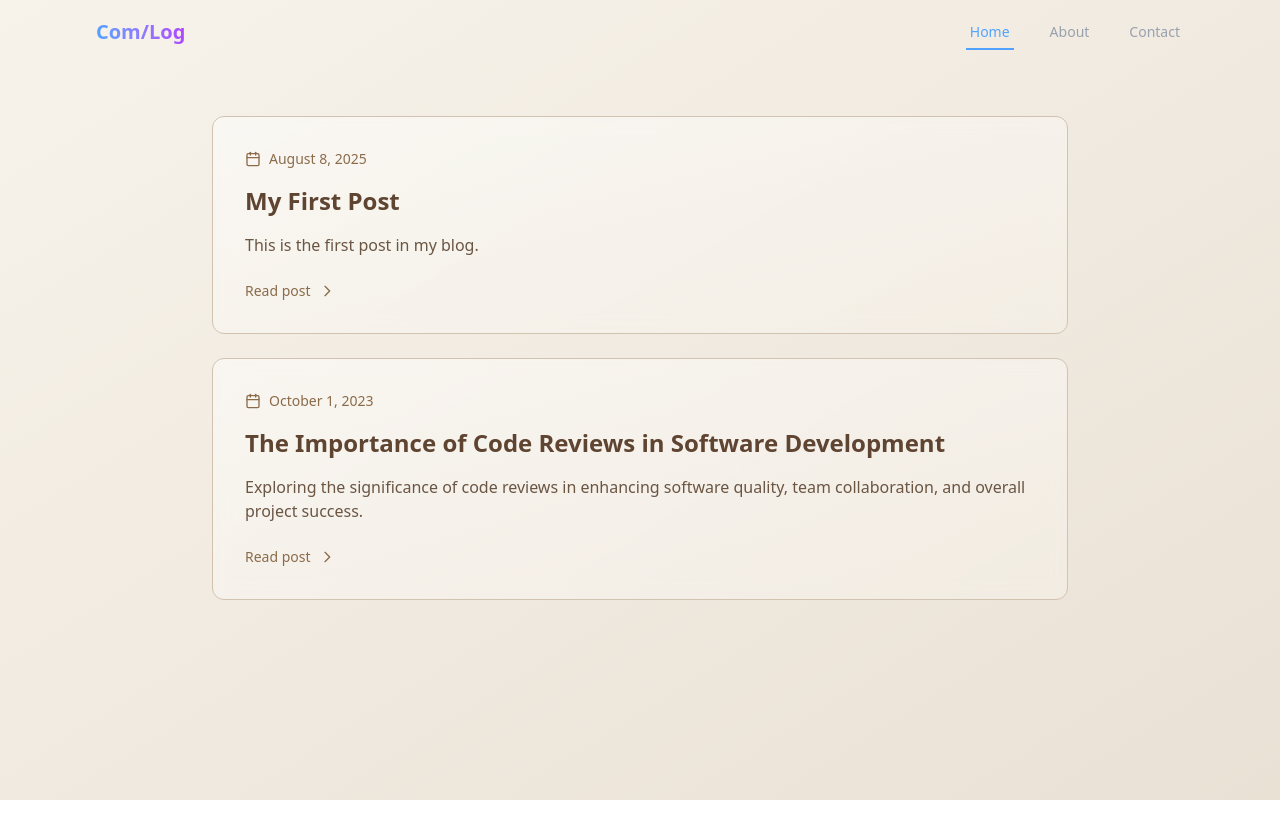
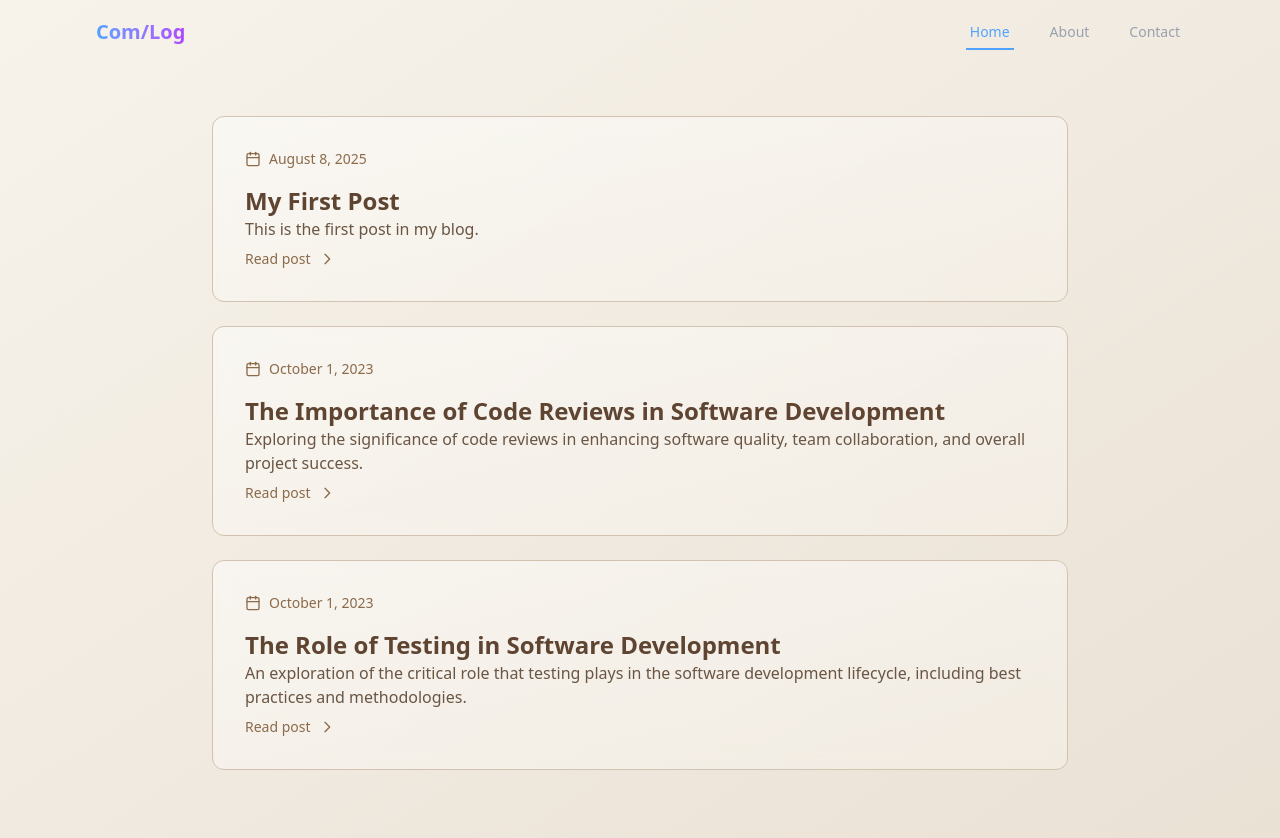
Before and after one commit to TriumphNdlovu/com-log, a React (Vite) app: page / in a window 1280 px wide. Shown: the top 838 px of the page. Before the commit the page ends 800 px from the top, so only its background shows below. Built offline with nearby package versions, Linux system fonts and the light colour scheme.

Commit message:
Add new post on the role of testing in software development
This commit introduces a new markdown file (post3.md) that explores the critical role of testing in the software development lifecycle. It includes best practices and methodologies, along with an accompanying image.

```diff
--- a/src/components/Navbar.tsx
+++ b/src/components/Navbar.tsx
@@ -22,7 +22,7 @@ export default function Navbar() {
   return (
     <nav className={`fixed top-0 left-0 w-full z-50 transition-all duration-300 rounded-2xl
       ${scrolled
-        ? 'bg-slate-900/95 backdrop-blur-lg shadow-lg border-b border-white/10'
+        ? 'bg-transparent-bg-slate-900/95 backdrop-blur-lg shadow-lg border-b border-white/10'
         : 'bg-transparent'}`}>
       <div className="max-w-6xl mx-auto px-4 sm:px-6 lg:px-8 ">
         <div className="flex justify-between items-center h-16">
--- a/src/components/PostList.tsx
+++ b/src/components/PostList.tsx
@@ -7,6 +7,7 @@ export interface PostMeta {
   title: string
   date: string
   description?: string
+  author?: string
   slug: string
 }
 
@@ -37,6 +38,15 @@ const PostList: React.FC = () => {
                     {formatDate(post.date)}
                   </time>
                 </div>
+                {/* author */}
+                {post.author && (
+                  <div className="text-sm text-[#6b5644]">
+                    <span>By {post.author}</span>
+                  </div>
+                )}
+              </div>
+              <div className="mt-4">
+                {/* Post title and description */}
 
                 <h2 className="text-2xl font-bold text-[#5e4431] group-hover:text-[#8b6b4a] transition-colors duration-300">
                   {post.title}
--- /dev/null
+++ b/src/posts/post3.md
@@ -0,0 +1,8 @@
+---
+title: The Role of Testing in Software Development
+date: 2023-10-01
+author: Triumph Ndlovu
+description: "An exploration of the critical role that testing plays in the software development lifecycle, including best practices and methodologies."
+---
+
+![Testing](../../public/golanf.png)
```
Also changed, not shown: public/golanf.png (added), 1 other file (tests, documents, lock files or other folders).
